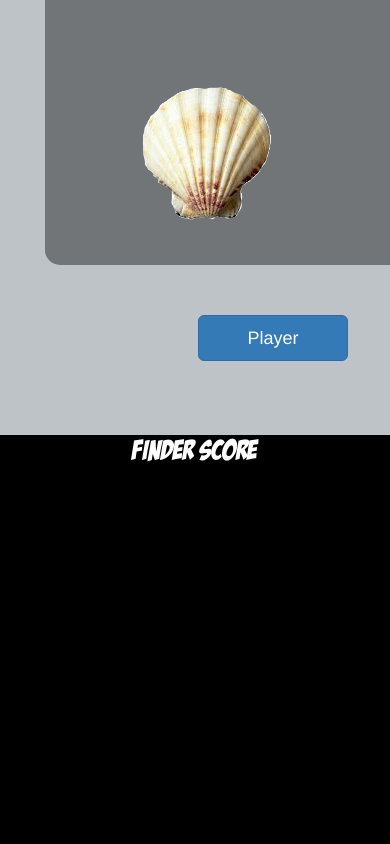
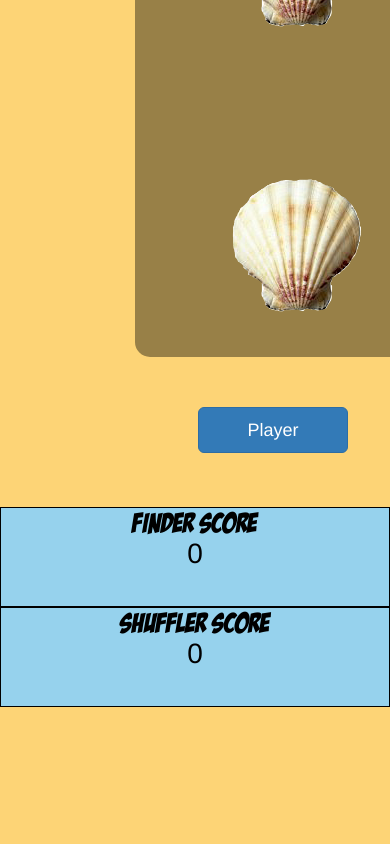
Before and after one commit to WDI-HK-8/ShellGame, a website: page index.html in a window 390 px wide. Shown: the part 540-1384 px from the top of the page. After the commit the page ends 1247 px from the top, so only its background shows below. Drawn offline with nearby package versions, Linux system fonts and the light colour scheme.

Commit message:
Changed colors to be more settled

```diff
--- a/css/custom.css
+++ b/css/custom.css
@@ -9,11 +9,11 @@
 }
 
 body {
-  background-color: #bdc3c7;
+  background-color: #FDD476;
 }
 
 h1 {
-  font-size: 10em;
+  font-size: 8em;
 }
 
 h3 {
@@ -30,6 +30,7 @@ h3 {
 .container-fluid {
   margin:auto;
   min-width: 800px;
+
 }
 
 #game-screen {
@@ -57,11 +58,12 @@ h3 {
   margin-top: 40px;
   margin-left: 65px;
   max-width: 25px;
-  min-height: 25px;
+  min-height: 15px;
   background-color: blue;
   position: relative;
   z-index: 1;
   border-radius: 20px;
+  border:1px solid black;
 }
 
 .cup-overlay {
@@ -85,9 +87,23 @@ h3 {
   margin: 50px;
 }
 
-#scoreboard {
-  background-color:black;
+.scoreboard {
+  background-color:#96D2ED;
   min-height:1000px;
-  color:white;
-  /*overflow:hidden;*/
+  color:black;
+  border: 1px solid black;
 }
+
+/*MEDIA QUERIES*/
+@media only screen and (max-width : 1200px) {
+  .scoreboard {
+    min-height:100px;
+    margin:0;
+  }
+  .scoreboard h3 {
+    margin:0;
+  }
+  #game-screen {
+    margin-left:120px;
+  }
+}
--- a/index.html
+++ b/index.html
@@ -3,7 +3,7 @@
     <head>
     	<meta charset="utf-8">
     	<meta http-equiv="X-UA-Compatible" content="IE=edge">
-    	<title>Shell Game</title>
+    	<title>Swindler Simulator</title>
     	<link rel="stylesheet" href="bower_components/bootstrap/dist/css/bootstrap.min.css">
     	<script src="bower_components/jQuery/dist/jquery.min.js" ></script>
     	<script src="bower_components/bootstrap/dist/js/bootstrap.min.js"></script>
@@ -12,9 +12,9 @@
       <link rel="icon" href="favicon.ico">
     </head>
     <body>
-    	<div class="container-fluid col-md-8 col-md-push-2">
+    	<div class="container-fluid col-lg-8 col-lg-push-2">
     		<div class="align-center" id="game-holder">
-    			<h1 class="text-center title">Shell Game</h1>
+    			<h1 class="text-center title">Swindler Simulator</h1>
     			<h3 id="communication" class="text-center">Choose an opponent</h3>
     			<div id="game-screen">
     				<div class="cup">
@@ -36,11 +36,13 @@
     			</div>
     		</div>
     	</div>
-      <div class="col-md-2 col-md-pull-8" id="scoreboard">
+      <div class="col-lg-2 col-lg-pull-8 scoreboard" id="scoreboard-finder">
         <h3 class="title text-center">Finder Score</h3>
+        <h3 class="score text-center">0</h3>
       </div>
-      <div class="col-md-2" id="scoreboard">
+      <div class="col-lg-2 scoreboard" id="scoreboard-swindler">
         <h3 class="title text-center">Shuffler Score</h3>
+        <h3 class="score text-center">0</h3>
       </div>
     </body>
   </html>
```
